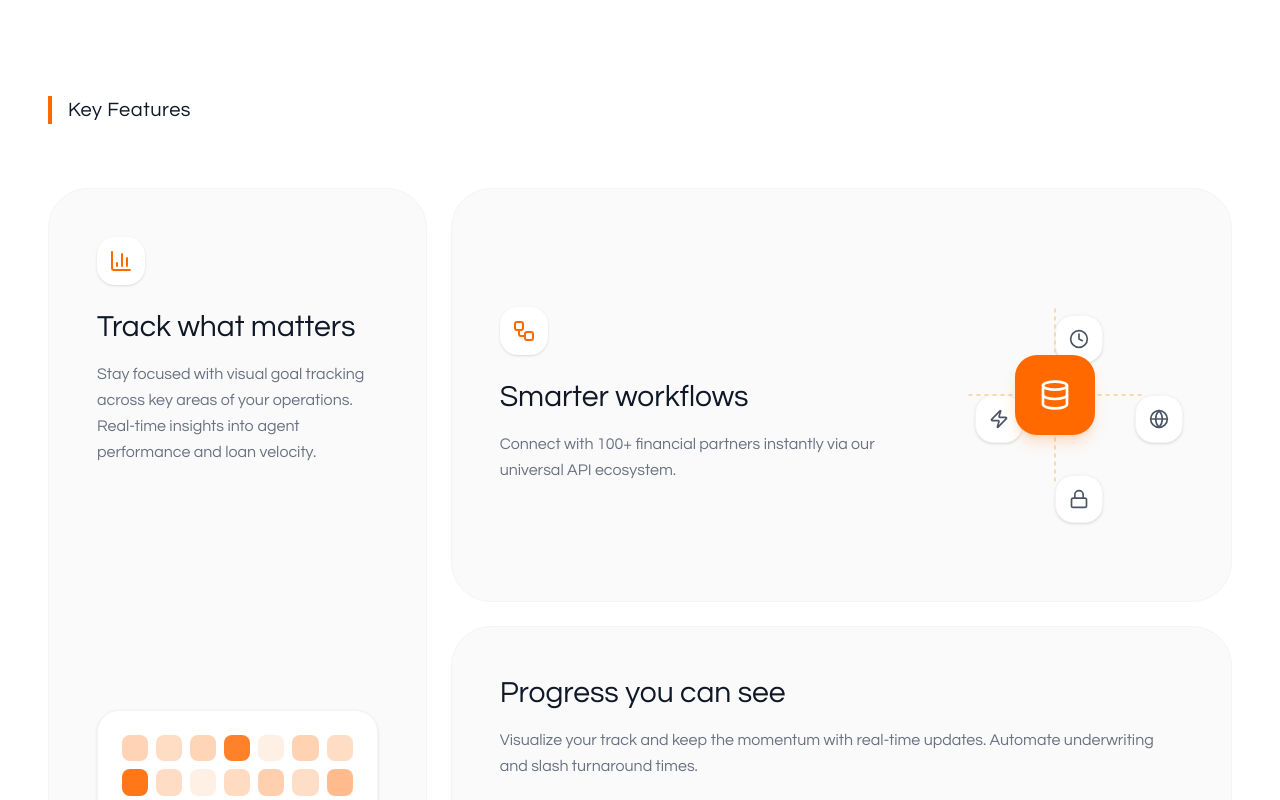
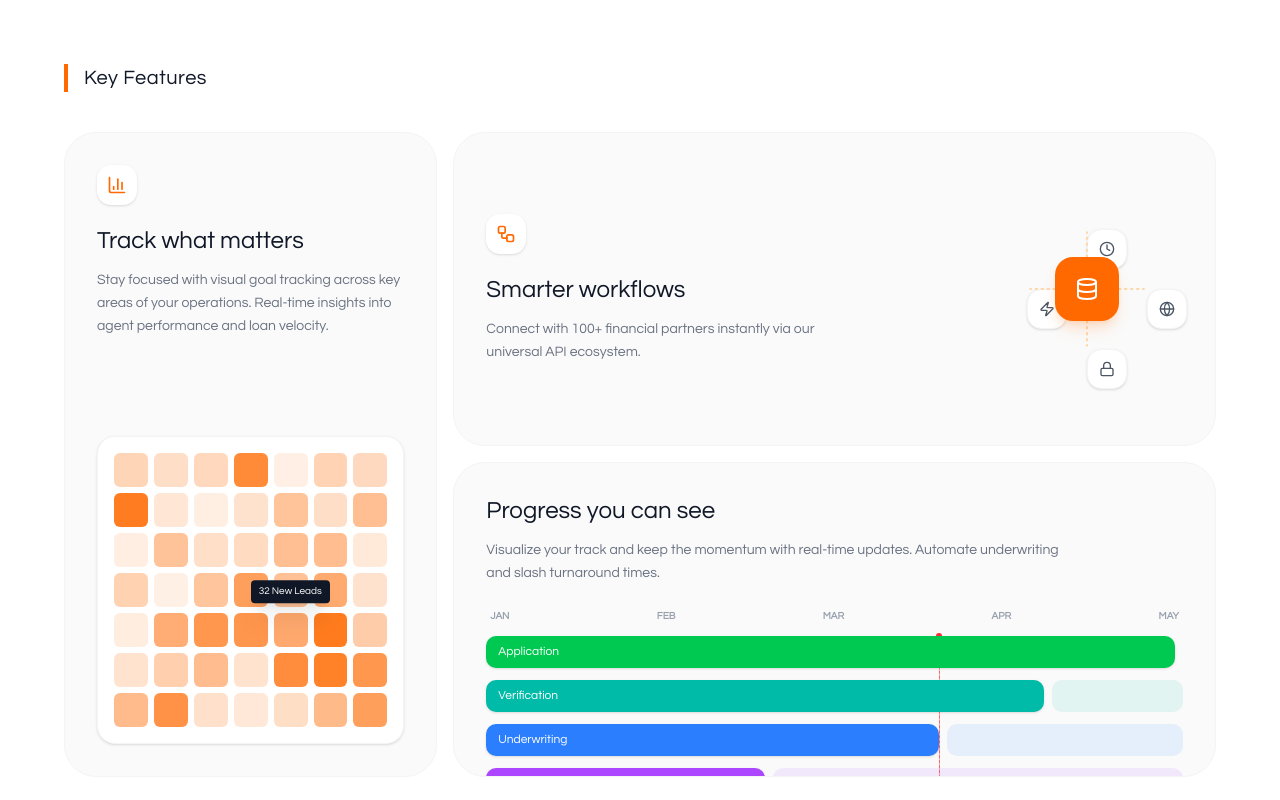
Before and after one commit to pranavadityaneti/EFunds, a Next.js app: page /B2B in a window 1280 px wide. Shown: the part 1820-2620 px from the top of the page. Built offline with nearby package versions, Linux system fonts and the light colour scheme.

Commit message:
Refactor: B2B Bento Grid Resizing and Text Fixes

```diff
--- a/components/b2b/B2BFeatures.tsx
+++ b/components/b2b/B2BFeatures.tsx
@@ -5,36 +5,36 @@ import { BarChart3, Workflow, Zap, Database, Globe, Lock, Clock } from "lucide-r
 
 export default function B2BFeatures() {
     return (
-        <section className="w-full bg-white py-24 px-6 lg:px-12">
-            <div className="container mx-auto">
-                <div className="mb-16">
+        <section className="w-full bg-white py-16 px-4 lg:px-8">
+            <div className="container mx-auto max-w-6xl">
+                <div className="mb-10">
                     <h2 className="text-xl font-medium tracking-wide text-gray-900 border-l-4 border-orange-500 pl-4">
                         Key Features
                     </h2>
                 </div>
 
-                <div className="grid grid-cols-1 lg:grid-cols-3 gap-6 h-auto lg:h-[800px]">
+                <div className="grid grid-cols-1 lg:grid-cols-3 gap-4 h-auto lg:h-[600px]">
                     {/* Card 1: Data Intelligence (Tall Left) */}
-                    <div className="lg:col-span-1 h-[500px] lg:h-full bg-zinc-50 rounded-[2.5rem] p-8 md:p-12 border border-zinc-100 flex flex-col justify-between overflow-hidden relative group">
+                    <div className="lg:col-span-1 h-[450px] lg:h-full bg-zinc-50 rounded-[2rem] p-6 md:p-8 border border-zinc-100 flex flex-col justify-between overflow-hidden relative group hover:border-orange-500/20 transition-colors">
                         <div className="relative z-10">
-                            <div className="w-12 h-12 bg-white rounded-2xl flex items-center justify-center mb-6 shadow-sm">
-                                <BarChart3 className="text-orange-500" />
+                            <div className="w-10 h-10 bg-white rounded-xl flex items-center justify-center mb-5 shadow-sm">
+                                <BarChart3 className="text-orange-500 w-5 h-5" />
                             </div>
-                            <h3 className="text-3xl font-medium text-gray-900 mb-4">
+                            <h3 className="text-2xl font-medium text-gray-900 mb-3">
                                 Track what matters
                             </h3>
-                            <p className="text-gray-500 leading-relaxed">
+                            <p className="text-gray-500 text-sm leading-relaxed">
                                 Stay focused with visual goal tracking across key areas of your operations. Real-time insights into agent performance and loan velocity.
                             </p>
                         </div>
 
                         {/* Heatmap Visual */}
-                        <div className="w-full aspect-square bg-white rounded-3xl p-6 shadow-sm border border-zinc-100 mt-8 relative overflow-hidden">
-                            <div className="grid grid-cols-7 gap-2 h-full">
+                        <div className="w-full aspect-square bg-white rounded-2xl p-4 shadow-sm border border-zinc-100 mt-6 relative overflow-hidden">
+                            <div className="grid grid-cols-7 gap-1.5 h-full">
                                 {Array.from({ length: 49 }).map((_, i) => (
                                     <motion.div
                                         key={i}
-                                        className="rounded-md bg-orange-500"
+                                        className="rounded-sm bg-orange-500"
                                         initial={{ opacity: 0.1 }}
                                         animate={{
                                             opacity: [0.1, Math.random() * 0.8 + 0.2, 0.1]
@@ -49,7 +49,7 @@ export default function B2BFeatures() {
                             </div>
                             {/* Floating Tooltip Mockup */}
                             <motion.div
-                                className="absolute top-1/2 left-1/2 bg-gray-900 text-white text-xs px-3 py-1.5 rounded-lg shadow-xl"
+                                className="absolute top-1/2 left-1/2 bg-gray-900 text-white text-[10px] px-2 py-1 rounded shadow-xl"
                                 animate={{ y: [0, -10, 0] }}
                                 transition={{ duration: 4, repeat: Infinity, ease: "easeInOut" }}
                             >
@@ -58,27 +58,27 @@ export default function B2BFeatures() {
                         </div>
                     </div>
 
-                    <div className="lg:col-span-2 flex flex-col gap-6 h-full">
+                    <div className="lg:col-span-2 flex flex-col gap-4 h-full">
                         {/* Card 2: Ecosystem (Top Right) */}
-                        <div className="flex-1 bg-zinc-50 rounded-[2.5rem] p-8 md:p-12 border border-zinc-100 flex flex-col md:flex-row items-center justify-between gap-8 relative overflow-hidden group">
+                        <div className="flex-1 bg-zinc-50 rounded-[2rem] p-6 md:p-8 border border-zinc-100 flex flex-col md:flex-row items-center justify-between gap-6 relative overflow-hidden group hover:border-orange-500/20 transition-colors">
                             <div className="relative z-10 max-w-sm">
-                                <div className="w-12 h-12 bg-white rounded-2xl flex items-center justify-center mb-6 shadow-sm">
-                                    <Workflow className="text-orange-500" />
+                                <div className="w-10 h-10 bg-white rounded-xl flex items-center justify-center mb-5 shadow-sm">
+                                    <Workflow className="text-orange-500 w-5 h-5" />
                                 </div>
-                                <h3 className="text-3xl font-medium text-gray-900 mb-4">
+                                <h3 className="text-2xl font-medium text-gray-900 mb-3">
                                     Smarter workflows
                                 </h3>
-                                <p className="text-gray-500 leading-relaxed">
+                                <p className="text-gray-500 text-sm leading-relaxed">
                                     Connect with 100+ financial partners instantly via our universal API ecosystem.
                                 </p>
                             </div>
 
                             {/* Floating Icons Visual */}
-                            <div className="relative w-64 h-64 flex-shrink-0">
+                            <div className="relative w-48 h-48 flex-shrink-0 scale-90 md:scale-100">
                                 {/* Central Node */}
                                 <div className="absolute inset-0 flex items-center justify-center">
-                                    <div className="w-20 h-20 bg-orange-500 rounded-3xl flex items-center justify-center shadow-lg shadow-orange-500/20 z-10">
-                                        <Database className="text-white w-8 h-8" />
+                                    <div className="w-16 h-16 bg-orange-500 rounded-2xl flex items-center justify-center shadow-lg shadow-orange-500/20 z-10">
+                                        <Database className="text-white w-6 h-6" />
                                     </div>
                                 </div>
 
@@ -86,16 +86,15 @@ export default function B2BFeatures() {
                                 {[Globe, Lock, Zap, Clock].map((Icon, i) => (
                                     <motion.div
                                         key={i}
-                                        className="absolute top-1/2 left-1/2 w-12 h-12 bg-white rounded-2xl shadow-sm flex items-center justify-center border border-zinc-100"
+                                        className="absolute top-1/2 left-1/2 w-10 h-10 bg-white rounded-xl shadow-sm flex items-center justify-center border border-zinc-100"
                                         animate={{
-                                            x: Math.cos(i * Math.PI / 2) * 80,
-                                            y: Math.sin(i * Math.PI / 2) * 80,
+                                            x: Math.cos(i * Math.PI / 2) * 60,
+                                            y: Math.sin(i * Math.PI / 2) * 60,
                                         }}
                                         initial={{ x: 0, y: 0 }}
-                                        // Adding a subtle localized float on top of the position
                                         whileHover={{ scale: 1.1 }}
                                     >
-                                        <Icon className="w-5 h-5 text-gray-600" />
+                                        <Icon className="w-4 h-4 text-gray-600" />
                                     </motion.div>
                                 ))}
                                 {/* Connecting Lines (SVG) */}
@@ -104,12 +103,12 @@ export default function B2BFeatures() {
                                         <motion.line
                                             key={i}
                                             x1="50%" y1="50%"
-                                            x2={50 + Math.cos(i * Math.PI / 2) * 35 + "%"}
-                                            y2={50 + Math.sin(i * Math.PI / 2) * 35 + "%"}
-                                            stroke="#fed7aa" // orange-200
+                                            x2={50 + Math.cos(i * Math.PI / 2) * 30 + "%"}
+                                            y2={50 + Math.sin(i * Math.PI / 2) * 30 + "%"}
+                                            stroke="#fed7aa"
                                             strokeWidth="2"
-                                            strokeDasharray="4 4"
-                                            animate={{ strokeDashoffset: [0, -8] }}
+                                            strokeDasharray="3 3"
+                                            animate={{ strokeDashoffset: [0, -6] }}
                                             transition={{ duration: 1, repeat: Infinity, ease: "linear" }}
                                         />
                                     ))}
@@ -118,41 +117,41 @@ export default function B2BFeatures() {
                         </div>
 
                         {/* Card 3: Automation (Bottom Right) */}
-                        <div className="flex-1 bg-zinc-50 rounded-[2.5rem] p-8 md:p-12 border border-zinc-100 flex flex-col justify-between relative overflow-hidden group">
+                        <div className="flex-1 bg-zinc-50 rounded-[2rem] p-6 md:p-8 border border-zinc-100 flex flex-col justify-between relative overflow-hidden group hover:border-orange-500/20 transition-colors">
                             <div className="relative z-10">
-                                <h3 className="text-3xl font-medium text-gray-900 mb-4">
+                                <h3 className="text-2xl font-medium text-gray-900 mb-3">
                                     Progress you can see
                                 </h3>
-                                <p className="text-gray-500 leading-relaxed max-w-2xl">
+                                <p className="text-gray-500 text-sm leading-relaxed max-w-xl">
                                     Visualize your track and keep the momentum with real-time updates. Automate underwriting and slash turnaround times.
                                 </p>
                             </div>
 
                             {/* Timeline Visual */}
-                            <div className="mt-8 relative">
-                                <div className="flex justify-between text-xs font-semibold text-gray-400 mb-4 px-2">
+                            <div className="mt-6 relative">
+                                <div className="flex justify-between text-[10px] font-semibold text-gray-400 mb-3 px-1">
                                     <span>JAN</span>
                                     <span>FEB</span>
                                     <span>MAR</span>
                                     <span>APR</span>
                                     <span>MAY</span>
                                 </div>
-                                <div className="space-y-4 relative">
+                                <div className="space-y-3 relative">
                                     {/* Vertical Line */}
                                     <div className="absolute top-0 bottom-0 left-[65%] w-px bg-red-400/50 z-0 border-r border-dashed border-red-400" />
-                                    <div className="absolute top-0 left-[65%] w-2 h-2 bg-red-500 rounded-full -translate-x-1/2 -translate-y-1/2 z-10" />
+                                    <div className="absolute top-0 left-[65%] w-1.5 h-1.5 bg-red-500 rounded-full -translate-x-1/2 -translate-y-1/2 z-10" />
 
                                     {/* Bars */}
                                     {[
-                                        { label: "Loan Application Process", width: "100%", color: "bg-green-500" },
-                                        { label: "Document Verification", width: "80%", color: "bg-teal-500" },
-                                        { label: "Credit Underwriting", width: "65%", color: "bg-blue-500" },
+                                        { label: "Application", width: "100%", color: "bg-green-500" },
+                                        { label: "Verification", width: "80%", color: "bg-teal-500" },
+                                        { label: "Underwriting", width: "65%", color: "bg-blue-500" },
                                         { label: "Disbursement", width: "40%", color: "bg-purple-500" },
                                     ].map((item, i) => (
-                                        <div key={i} className="relative">
-                                            <div className="flex items-center gap-4">
+                                        <div key={i} className="relative w-full">
+                                            <div className="flex items-center gap-2">
                                                 <motion.div
-                                                    className={`h-10 rounded-xl ${item.color} flex items-center px-4 text-white text-sm font-medium whitespace-nowrap shadow-sm z-10`}
+                                                    className={`h-8 rounded-lg ${item.color} flex items-center px-3 text-white text-xs font-medium whitespace-nowrap shadow-sm z-10 overflow-hidden text-ellipsis`}
                                                     initial={{ width: "20%" }}
                                                     whileInView={{ width: item.width }}
                                                     viewport={{ once: true }}
@@ -161,7 +160,7 @@ export default function B2BFeatures() {
                                                     {item.label}
                                                 </motion.div>
                                                 {/* Faded future bar */}
-                                                <div className={`h-10 rounded-xl ${item.color} opacity-10 flex-1`} />
+                                                <div className={`h-8 rounded-lg ${item.color} opacity-10 flex-1`} />
                                             </div>
                                         </div>
                                     ))}
```
